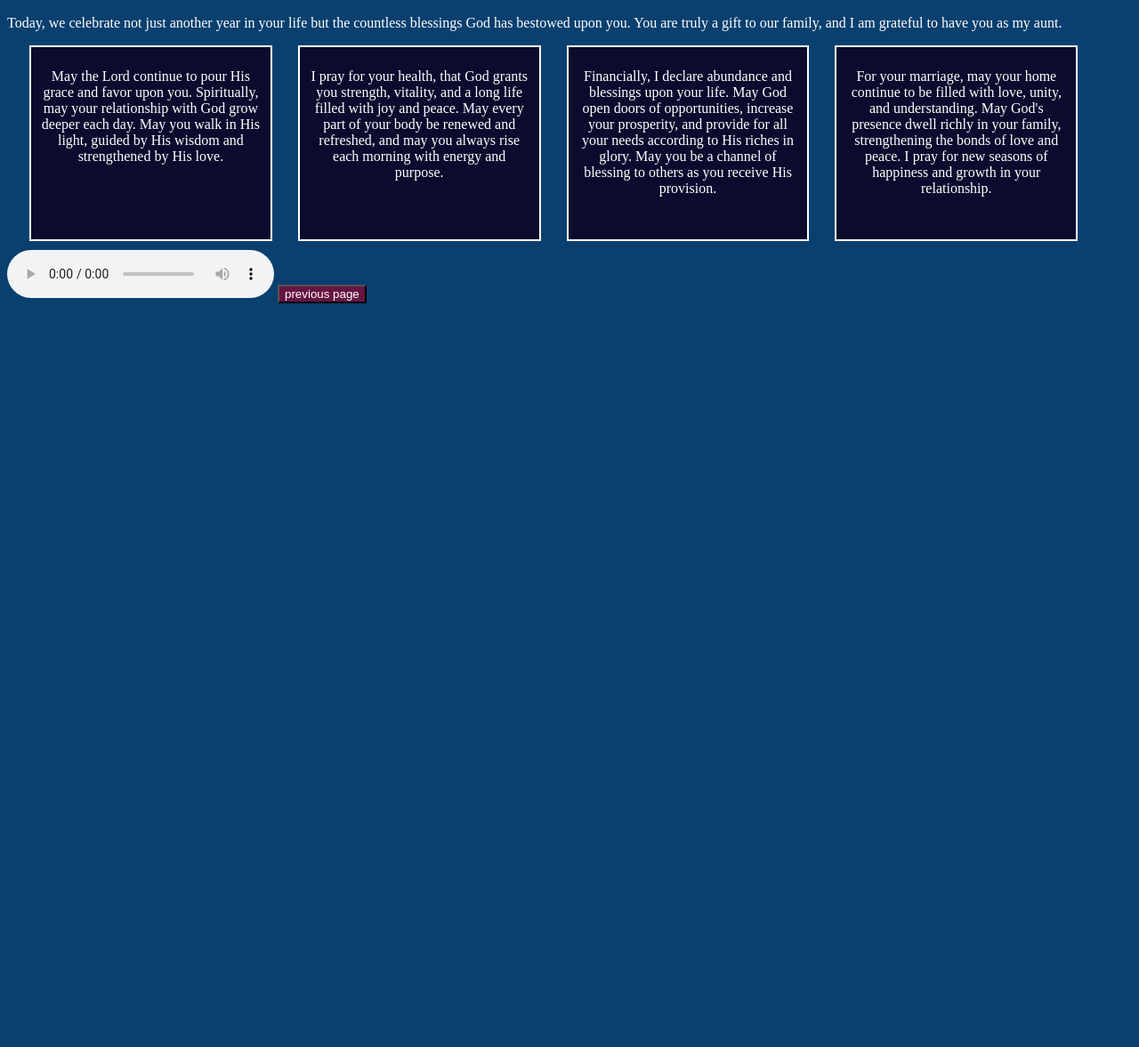
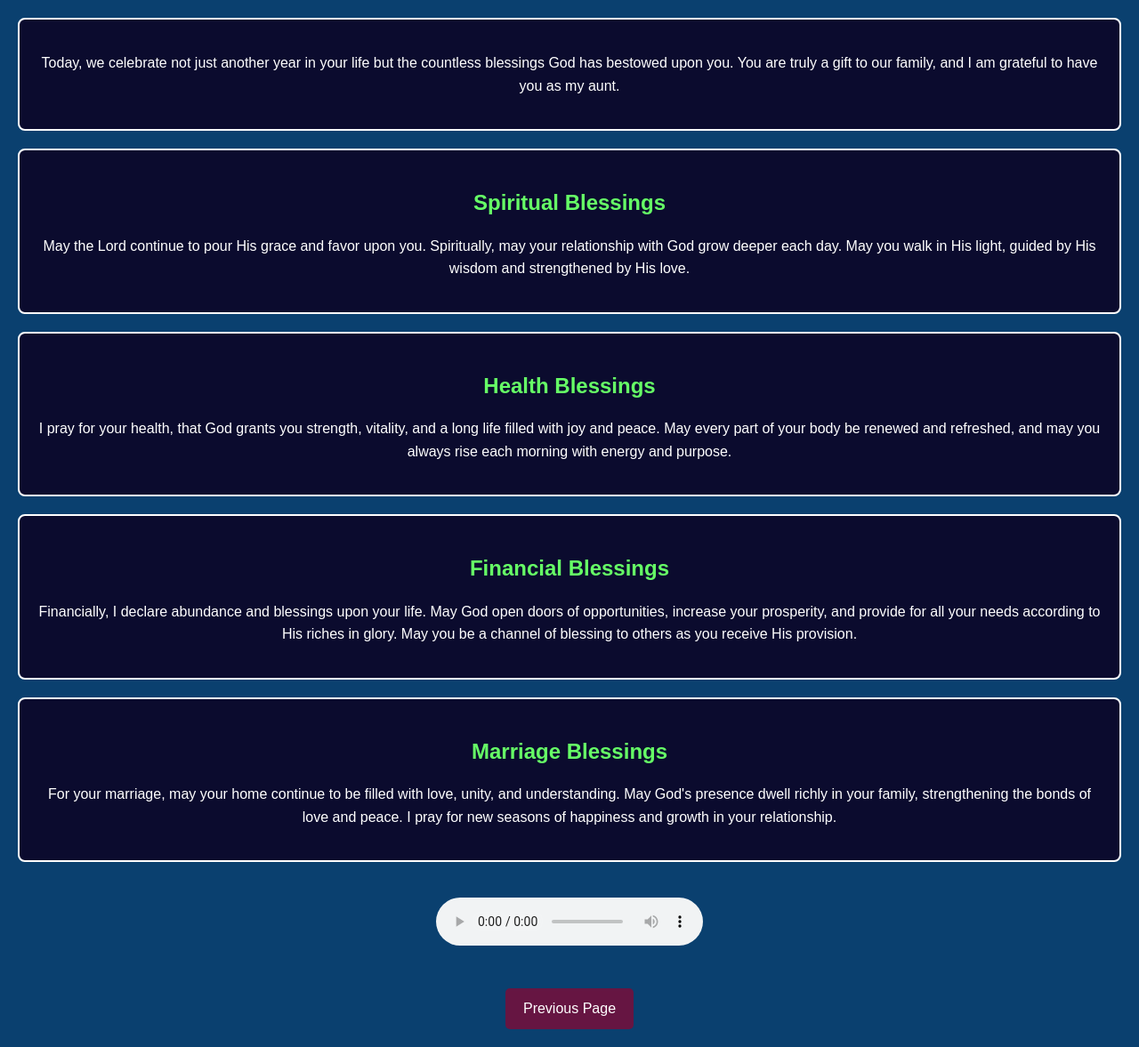
Before and after one commit to JamesAondohemba/James, a plain HTML site: page h.html in a window 1280 px wide. Shown: the part 91-1268 px from the top of the page at 89% size. Before the commit the page ends 800 px from the top, so only its background shows below. Drawn offline with Linux system fonts and the light colour scheme.

Commit message:
Add files via upload

```diff
--- a/h.css
+++ b/h.css
@@ -1,39 +1,82 @@
-body{
+/* General Styles */
+body {
+    margin: 0;
+    padding: 0;
+    font-family: Arial, sans-serif;
     background-color: rgb(10, 64, 111);
     color: white;
-    overflow: hidden;
-}
-h1{
-    text-align: center;
-
+    line-height: 1.6;
 }
 
-div{
-    align-content: center;
-    border: 2px solid white;
-    background-color: rgb(11, 11, 46);
-    display: inline-flex;
-    padding: 8px;
-    margin: auto;
-    width: 20%;
-    height: 200px;
+h1, h2 {
     text-align: center;
-    margin-left: 25px;
-
+    color: rgb(255, 223, 89);
 }
 
-a{
+header h1 {
+    margin: 20px 0;
+    font-size: 2rem;
+}
+
+main {
+    padding: 20px;
+    display: flex;
+    flex-direction: column;
+    gap: 20px;
+}
+
+/* Section Styles */
+section {
+    background-color: rgb(11, 11, 46);
+    border: 2px solid white;
+    border-radius: 8px;
+    padding: 20px;
+    text-align: center;
+}
+
+section h2 {
+    margin-bottom: 10px;
+    font-size: 1.5rem;
+    color: rgb(102, 255, 102);
+}
+
+/* Audio Controls */
+.audio-controls {
+    text-align: center;
+    margin-top: 20px;
+}
+
+/* Navigation */
+.navigation {
+    text-align: center;
+    margin-top: 20px;
+}
+
+.btn {
+    display: inline-block;
+    padding: 10px 20px;
     background-color: rgb(102, 21, 66);
     color: white;
     text-decoration: none;
+    border-radius: 5px;
+    transition: background-color 0.3s;
 }
 
-button{
-    background-color: rgb(102, 21, 66);
-    display:inline-flex;
+.btn:hover {
+    background-color: rgb(150, 30, 90);
+}
 
+/* Responsive Styles */
+@media (max-width: 768px) {
+    body {
+        font-size: 16px;
+    }
+
+    section {
+        font-size: 14px;
+    }
+
+    header h1 {
+        font-size: 1.5rem;
+    }
 }
- audio{
-   color: red;
-    margin-top: 10px;
- }
--- a/h.html
+++ b/h.html
@@ -7,25 +7,37 @@
     <link rel="stylesheet" href="h.css">
 </head>
 <body>
-   <marquee behavior="scroll" direction="left"> <h1>HAPPI BIRTHDAY MUMMY COMFORT </h1></marquee>
-    <p>Today, we celebrate not just another year in your life but the countless blessings God has bestowed upon you. You are truly a gift to our family, and I am grateful to have you as my aunt.
-    </p>
-
-    <div class="spirit">
-        <p>May the Lord continue to pour His grace and favor upon you. Spiritually, may your relationship with God grow deeper each day. May you walk in His light, guided by His wisdom and strengthened by His love. </p>
-    </div>
-    <div class="health">
-        <p>I pray for your health, that God grants you strength, vitality, and a long life filled with joy and peace. May every part of your body be renewed and refreshed, and may you always rise each morning with energy and purpose.</p>
-    </div>
-    <div class="finance">
-        <p>Financially, I declare abundance and blessings upon your life. May God open doors of opportunities, increase your prosperity, and provide for all your needs according to His riches in glory. May you be a channel of blessing to others as you receive His provision.
-        </p>
-    </div>
-    <div class="marriage">
-        <p>For your marriage, may your home continue to be filled with love, unity, and understanding. May God's presence dwell richly in your family, strengthening the bonds of love and peace. I pray for new seasons of happiness and growth in your relationship.
-        </p>
-    </div>
-    <audio src="Mercy.mp3" controls></audio>
-    <button><a href="index.html">previous page </a></button>
+    <header>
+        <h1>HAPPI BIRTHDAY MUMMY COMFORT</h1>
+    </header>
+    <main>
+        <section>
+            <p>
+                Today, we celebrate not just another year in your life but the countless blessings God has bestowed upon you. You are truly a gift to our family, and I am grateful to have you as my aunt.
+            </p>
+        </section>
+        <section class="blessing">
+            <h2>Spiritual Blessings</h2>
+            <p>May the Lord continue to pour His grace and favor upon you. Spiritually, may your relationship with God grow deeper each day. May you walk in His light, guided by His wisdom and strengthened by His love.</p>
+        </section>
+        <section class="blessing">
+            <h2>Health Blessings</h2>
+            <p>I pray for your health, that God grants you strength, vitality, and a long life filled with joy and peace. May every part of your body be renewed and refreshed, and may you always rise each morning with energy and purpose.</p>
+        </section>
+        <section class="blessing">
+            <h2>Financial Blessings</h2>
+            <p>Financially, I declare abundance and blessings upon your life. May God open doors of opportunities, increase your prosperity, and provide for all your needs according to His riches in glory. May you be a channel of blessing to others as you receive His provision.</p>
+        </section>
+        <section class="blessing">
+            <h2>Marriage Blessings</h2>
+            <p>For your marriage, may your home continue to be filled with love, unity, and understanding. May God's presence dwell richly in your family, strengthening the bonds of love and peace. I pray for new seasons of happiness and growth in your relationship.</p>
+        </section>
+        <div class="audio-controls">
+            <audio src="Mercy.mp3" controls></audio>
+        </div>
+        <div class="navigation">
+            <a href="index.html" class="btn">Previous Page</a>
+        </div>
+    </main>
 </body>
 </html>
--- a/style.css
+++ b/style.css
@@ -15,7 +15,7 @@ body {
     background: linear-gradient(180deg, #f80112 0%, #2802f5 110%);
     -webkit-background-clip: text;
     -webkit-text-fill-color: transparent;
-    font-size: 70px;
+    font-size: 50px;
     font-family: bday;
 }
 
@@ -26,7 +26,7 @@ body {
     background: linear-gradient(180deg, #f80112 0%, #2802f5 110%);
     -webkit-background-clip: text;
     -webkit-text-fill-color: transparent;
-    font-size: 70px;
+    font-size: 50px;
     font-family: bday;
 }
 
```
Also changed, not shown: index.html (line endings or trailing spaces).
